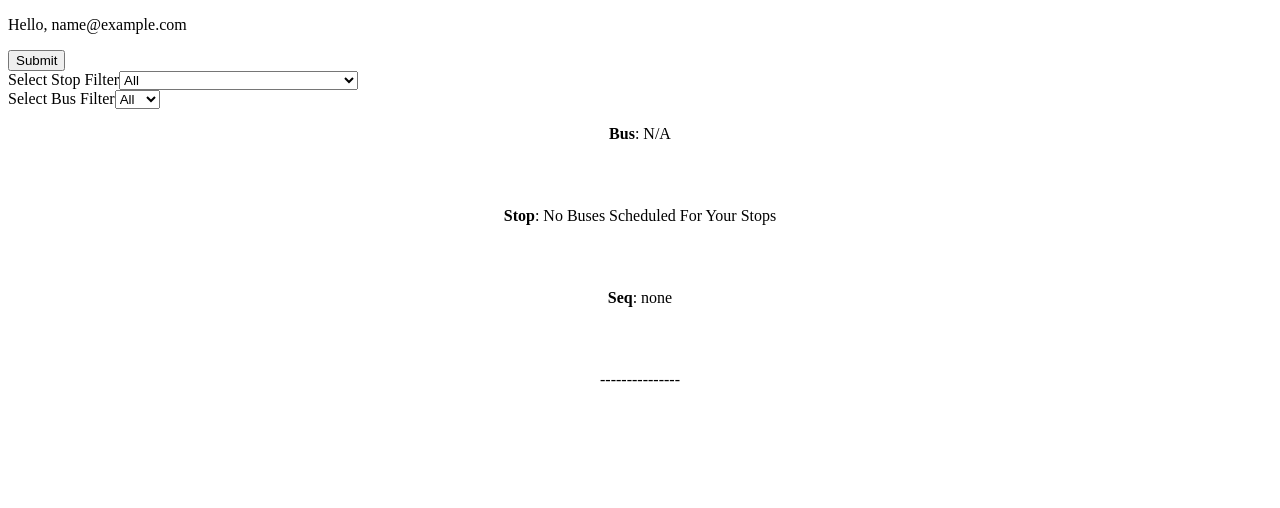
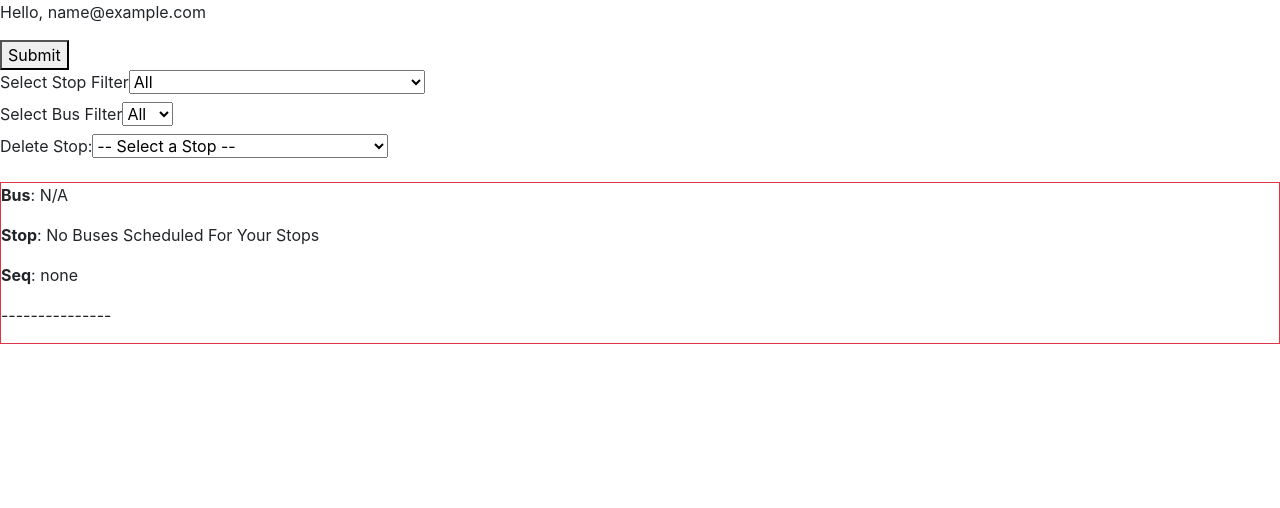
Before and after one commit to michelledxx/ResearchProject, a Django app: page /mystations/ in a window 1280 px wide. Shown: the top 508 px of the page. Run offline with Django 3.2, Linux system fonts and the light colour scheme; the visitor is signed in with stand-in values (Sample User, id 1); some libraries are stand-ins or nearby versions.

Commit message:
delete stop added back

```diff
--- a/favourites/static/stations.js
+++ b/favourites/static/stations.js
@@ -32,7 +32,7 @@
             }
             if (k == 'Bus'){
                 buses.push(data[k])
-                html += "stop_div' " +  "data-tag= [" + data[k] + ","
+                html += "border border-danger'" +  "data-tag= [" + data[k] + ","
 
             }
             if (k == 'stop' || k == 'Stop'){
@@ -47,10 +47,22 @@
 function done(html){
     sel_stops(stops)
     get_buses(buses)
+    edit_stops3(stops)
     document.getElementById("data").innerHTML = html
 
 }
+function edit_stops3(stops){
+        let stop = stops.filter((x, i, a) => a.indexOf(x) === i)
+        var select_stop = "<label for=stops>Delete Stop:</label>"
+        select_stop += "<select name='stops' id='del_stops'>"
+        select_stop += "<option disabled selected value> -- Select a Stop -- </option>"
 
+     for(var i=0; i < stop.length; i++){
+        select_stop+= "<option value=" + stop[i] + " onlick=addStop()>" + stop[i] + "</option>"
+        }
+        select_stop += "</select>"
+        document.getElementById("edit_stops").innerHTML = select_stop
+}
 function get_buses(buses){
     let unique = buses.filter((x, i, a) => a.indexOf(x) === i)
     var selectList = document.createElement("select");
--- a/favourites/templates/mystations.html
+++ b/favourites/templates/mystations.html
@@ -4,6 +4,7 @@
     <meta name="viewport" content="width=device-width, initial-scale=1">
     <meta charset="UTF-8">
     <title>Title</title>
+    <link rel="stylesheet" href="https://maxcdn.bootstrapcdn.com/bootstrap/4.0.0/css/bootstrap.min.css" integrity="sha384-Gn5384xqQ1aoWXA+058RXPxPg6fy4IWvTNh0E263XmFcJlSAwiGgFAW/dAiS6JXm" crossorigin="anonymous">
     <script src="https://ajax.googleapis.com/ajax/libs/jquery/1.7.0/jquery.min.js"></script>
     <script src="/static/stations.js"></script>
 
@@ -16,6 +17,8 @@
   align-items: center;
   text-align: center;
   min-height: 50vh;
+  border: 10px;
+  border-color: red;
 }
 .stop_div p{
     padding: -100px;
```
